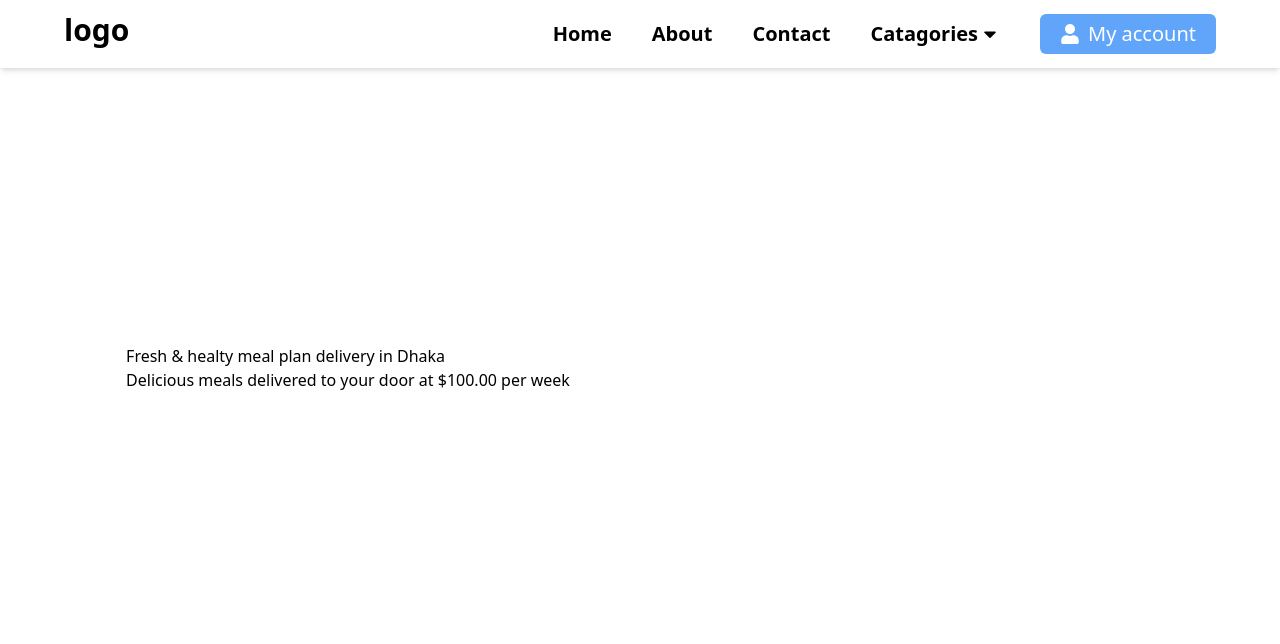
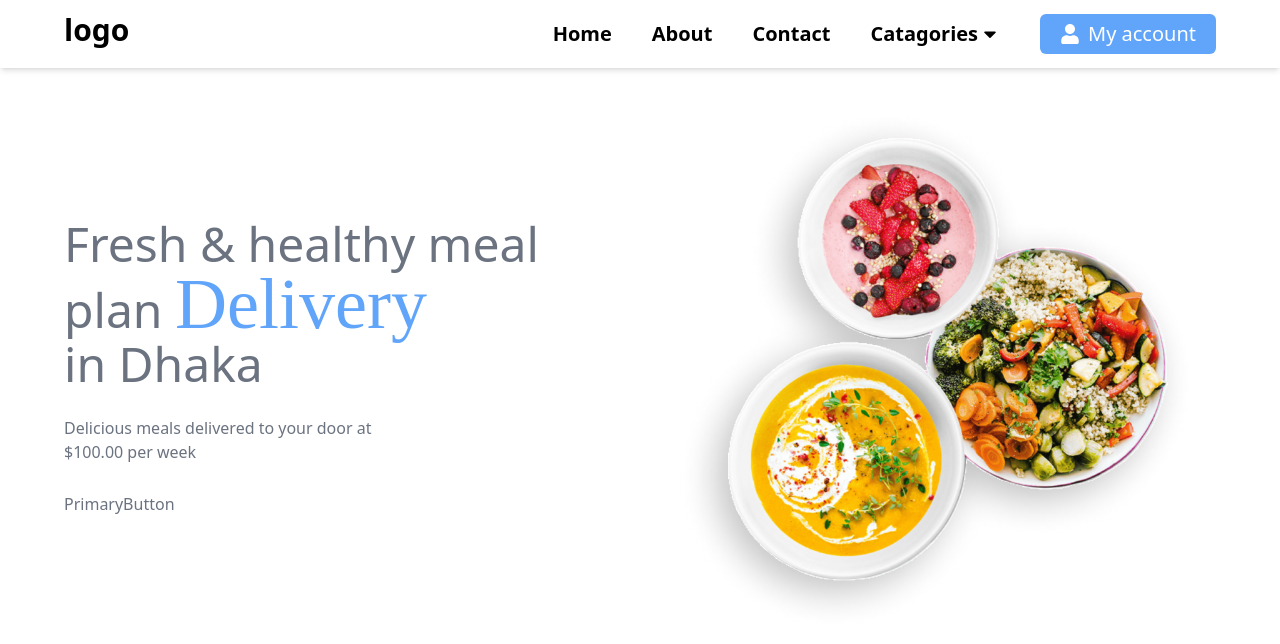
Before and after one commit to JuwelShaikh/restaurant-site, a React (Vite) app: page / in a window 1280 px wide. Shown: the top 644 px of the page. Built offline with nearby package versions, Linux system fonts and the light colour scheme; a web font is replaced by a local one.

Commit message:
Primary btn compo added on process

```diff
--- a/src/Components/Hero/Hero.jsx
+++ b/src/Components/Hero/Hero.jsx
@@ -1,4 +1,5 @@
-
+import HeroImg from '../../assets/hero.png'
+import PrimaryButton from '../Shared/PrimaryButton'
 
 const Hero = () => {
     return (
@@ -7,11 +8,18 @@ const Hero = () => {
                 <div className="container">
                     <div className="grid grid-cols-1 sm:grid-cols-2 gap-4 place-items-center min-h-[600px]">
                         {/* textArea */}
-                        <div>
-                            <h1>Fresh & healty meal plan delivery in Dhaka</h1>
-                            <p>Delicious meals delivered to your door at $100.00 per week</p>
+                        <div className='space-y-7 text-gray-500 order-2 sm:order-1'>
+                            <h1 className='text-5xl'>Fresh & healthy meal plan <span className='text-blue-400 font-cursive text-7xl'>Delivery</span><br /> in Dhaka</h1>
+                            <p className='lg:pr-64'>Delicious meals delivered to your door at $100.00 per week</p>
+
+                           <div>
+                            <PrimaryButton/>
+                           </div>
                         </div>
                         {/* imageArea */}
+                        <div className='order-1 sm:order-2'>
+                            <img src={HeroImg} alt="img1" />
+                        </div>
 
                     </div>
 
--- /dev/null
+++ b/src/Components/Shared/PrimaryButton.jsx
@@ -0,0 +1,9 @@
+
+
+const PrimaryButton = () => {
+  return (
+    <div>PrimaryButton</div>
+  )
+}
+
+export default PrimaryButton
```
